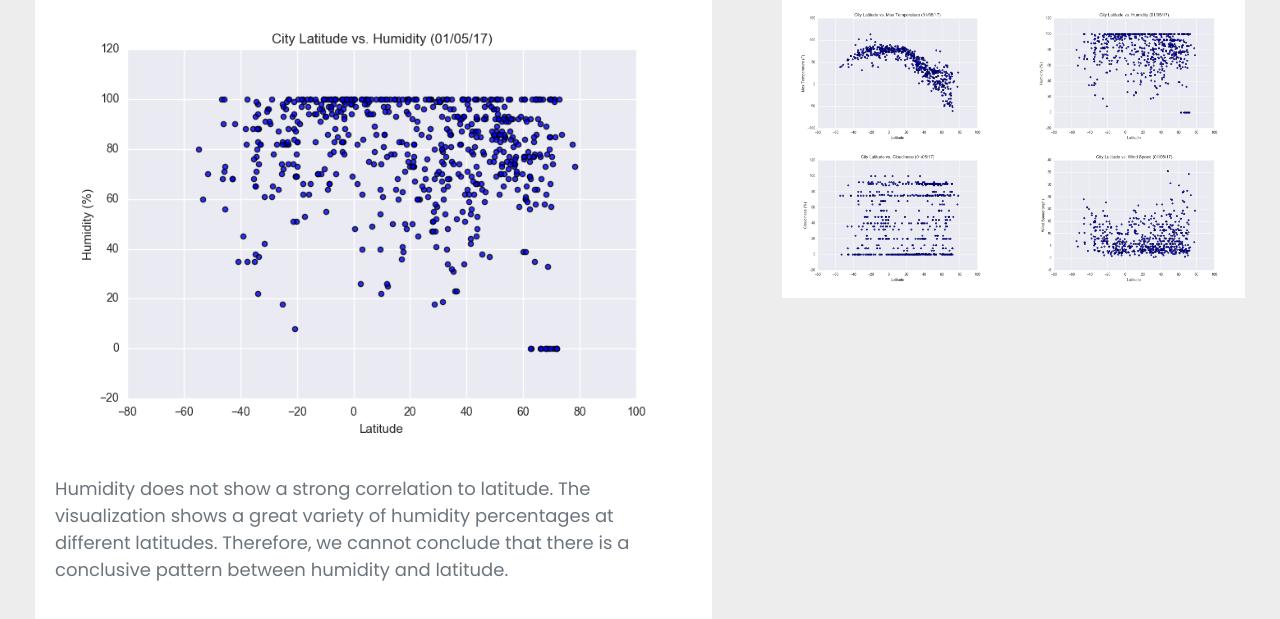
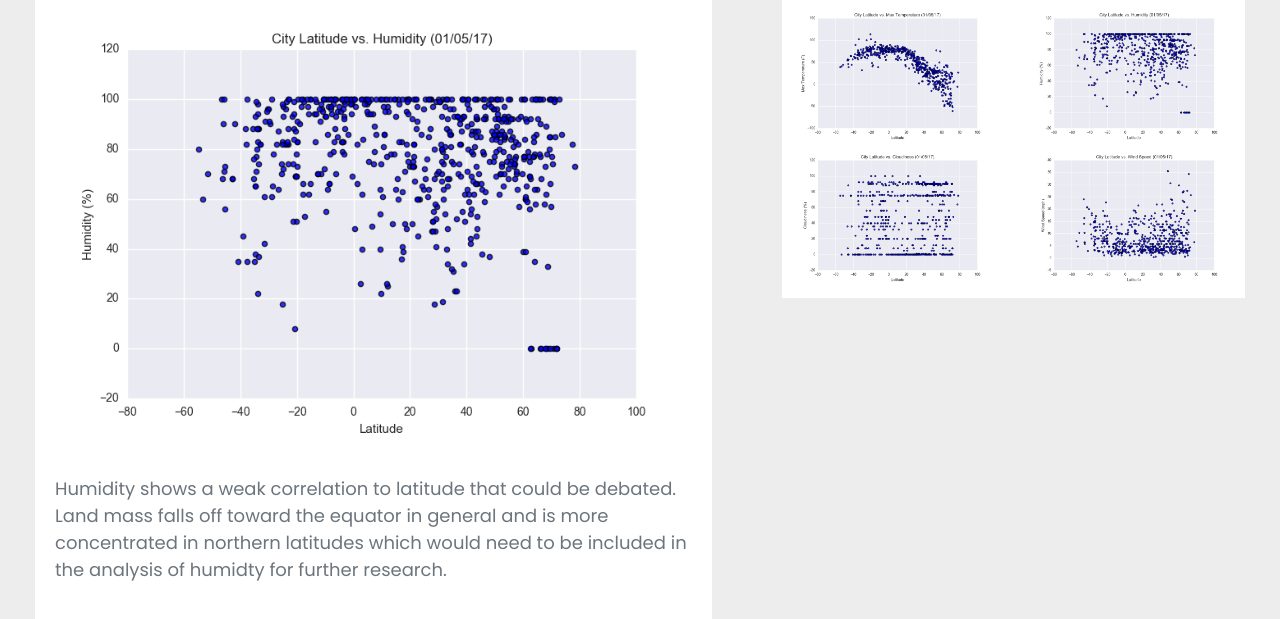
Before and after one commit to TBBSparks/Web-Design-Challenge, a plain HTML site: page humidity.html in a window 1280 px wide. Shown: the part 192-811 px from the top of the page. Drawn offline with nearby package versions, Linux system fonts and the light colour scheme.

Commit message:
Update humidity.html

```diff
--- a/humidity.html
+++ b/humidity.html
@@ -60,7 +60,7 @@
 						</div>
 						<div class="content">
 							<img src="images/Fig2.png" class="img-fluid" alt="Humidity" >
-                            <p class="text-secondary">Humidity does not show a strong correlation to latitude. The visualization shows a great variety of humidity percentages at different latitudes. Therefore, we cannot conclude that there is a conclusive pattern between humidity and latitude.</p>
+                            <p class="text-secondary">Humidity shows a weak correlation to latitude that could be debated. Land mass falls off toward the equator in general and is more concentrated in northern latitudes which would need to be included in the analysis of humidty for further research.</p>
                         </div>
 					</div>
 				</div>
```
